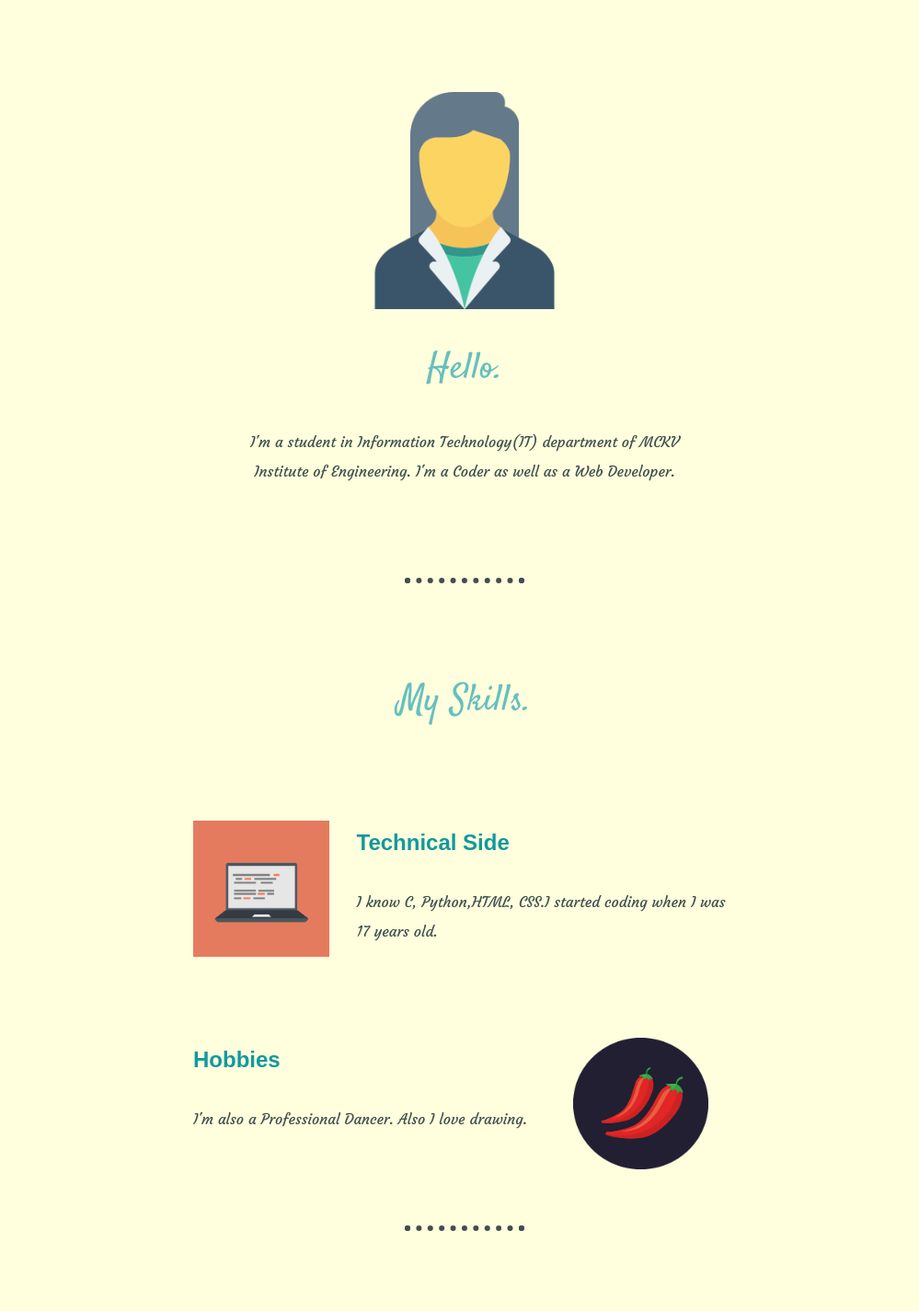
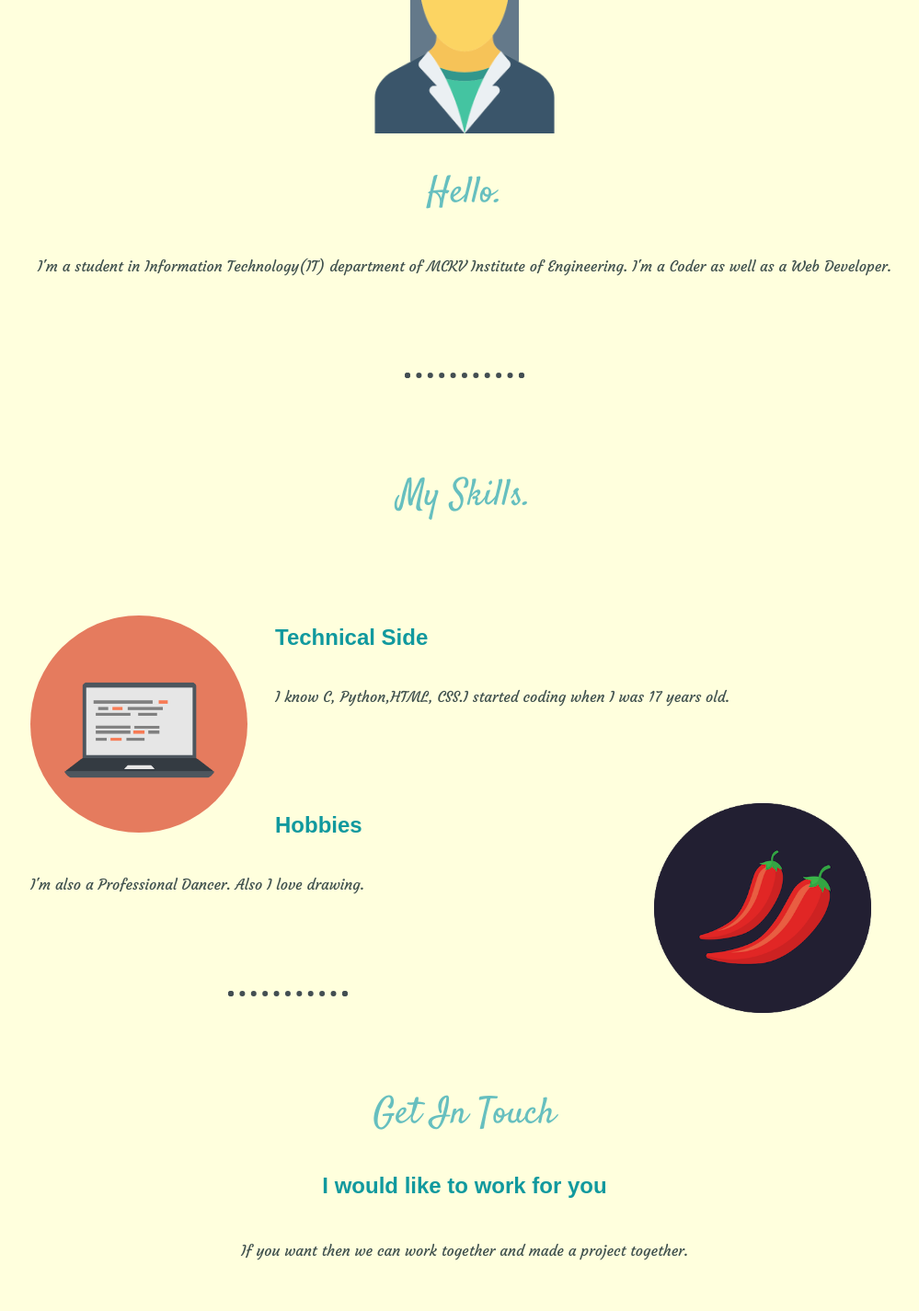
Before and after one commit to AhanaKundu01/MyCV, a plain HTML site: page index.html in a window 1280 px wide. Shown: the part 1067-2492 px from the top of the page at 92% size, without its empty margins (135-1134 px from the left). Drawn offline with Linux system fonts and the light colour scheme; a web font is replaced by a local one.

Commit message:
updated CSS

```diff
--- a/styles.css
+++ b/styles.css
@@ -99,11 +99,11 @@ a:hover{
 }
 
 .mountain{
-    width: 75%;
+    width: 50%;
 }
 
 .skill-row{
-    width: 50%;
+    width: 80%;
     margin: 100px auto 100px auto;
     text-align: left;
     line-height: 2;
@@ -113,6 +113,7 @@ a:hover{
     width: 25%;
     float: left;
     margin-right: 30px;
+    border-radius: 100%;
 }
 
 .chillies{
@@ -122,7 +123,7 @@ a:hover{
 }
 
 .intro{
-    width: 40%;
+    width: 80%;
     margin: auto;
 }
 
@@ -132,7 +133,7 @@ a:hover{
 }
 
 .contact-msg{
-    width: 50%;
+    width: 80%;
     margin: 40px auto 60px;
 
 }
```
